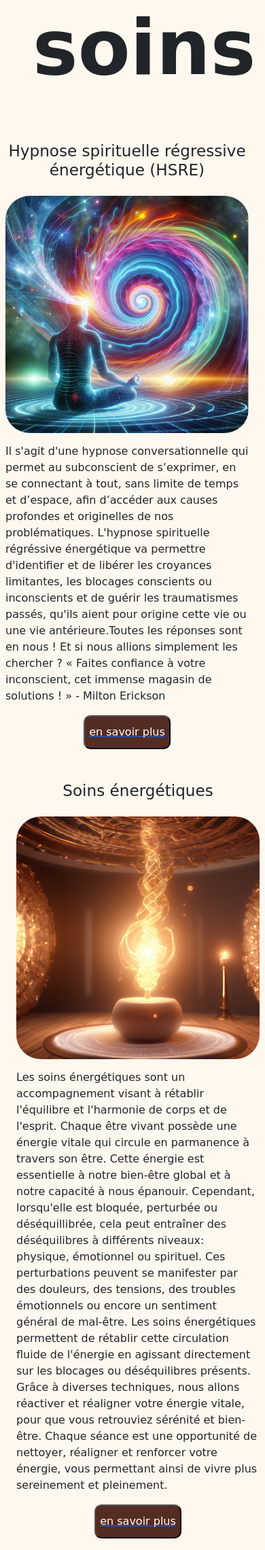
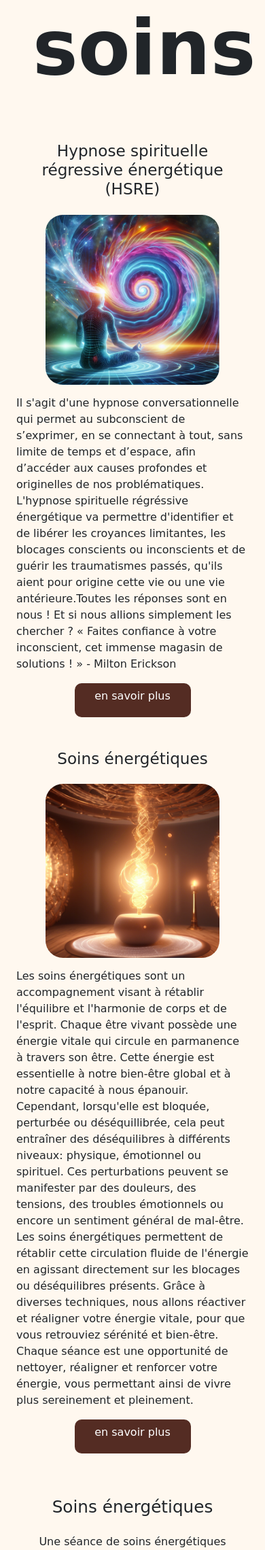
Before and after one commit to yoannfb/l-amagit, a PHP site: the page made by public/les soins.php in a window 390 px wide. Shown: the part 401-2681 px from the top of the page at 68% size. Run offline with PHP 8.4, Linux system fonts and the light colour scheme; some libraries are stand-ins or nearby versions.

Commit message:
maj les soins.php et les soins.css

```diff
--- a/public/css/les soins.css
+++ b/public/css/les soins.css
@@ -3,9 +3,9 @@ section {
 }
 .energy img {
     border-radius: 10%;
-    display: block;
+    /*display: block;*/
     margin: 15px auto; /* centre l’image horizontalement */
-    max-width: 100%;   /* pour éviter qu’elle dépasse sur mobile */
+    max-width: 75%;   /* pour éviter qu’elle dépasse sur mobile */
     height: auto;
 
 }
@@ -15,7 +15,6 @@ h3 {
 }
 
 .bouton {
-    display: block;
     width: 100%;
     text-align: center;
     font-family: cursive;
--- a/public/les soins.php
+++ b/public/les soins.php
@@ -6,10 +6,11 @@ include('includes/header.php'); ?>
 
 <section class="col-lg-12 col-md-12 col-sm-12">
         <h1 class="text-center p-5">Les soins</h1>
-        <div class="col-lg-12 col-md-12 col-sm-12 d-flex flex-column flex-md-row justify-content-center align-items-center mx-2 pt-3 pe-3 pb-5 energy">
+        <div class="col-lg-12 col-md-12 col-sm-12 d-flex flex-column justify-content-center align-items-center mx-2 pt-3 px-3 pb-5 energy">
                 <h3>Hypnose spirituelle régressive énergétique (HSRE)</h3>
-                <img src="../assets/images/678fc8_93bd6e0c106f4828b692b79022c24650~mv2.webp" data-aos="zoom-in" alt="">
-                <p class="col-lg-8 col-md-8 col-sm-12 mx-auto">
+                <div class="d-flex flex-column flex-md-row align-items-center justify-content-center w-100 energy">
+                    <img src="../assets/images/678fc8_93bd6e0c106f4828b692b79022c24650~mv2.webp" data-aos="zoom-in" alt="">
+                    <p class="col-lg-6 col-md-8 col-sm-12 mx-auto">
                     Il s'agit d'une hypnose conversationnelle qui permet au subconscient de s’exprimer, en se connectant à tout, sans limite de temps et d’espace, afin d’accéder aux causes profondes et originelles de nos problématiques.
 
 L'hypnose spirituelle régréssive énergétique va permettre d'identifier et de libérer les croyances limitantes, les blocages conscients ou inconscients et de guérir les traumatismes passés, qu'ils aient pour origine cette vie ou une vie antérieure.
@@ -21,20 +22,26 @@ Toutes les réponses sont en nous ! Et si nous allions simplement les chercher ?
 
 
 « Faites confiance à votre inconscient, cet immense magasin de solutions ! » - Milton Erickson
-                </p>
-                <a href="#HSRE"><button class="bouton">en savoir plus</button></a>
+                    </p>
+                </div>
+                <a href="#HSRE" class="btn bouton d-block w-50 w-md-auto mx-auto">en savoir plus</a>
         </div>
 
-        <div class="col-lg-12 col-md-12 col-sm-12 d-flex flex-column flex-md-row justify-content-center align-items-center mx-2 ps-3 energy">
+        <div class="col-lg-12 col-md-12 col-sm-12 d-flex flex-column justify-content-center align-items-center mx-2 px-3 energy">
                 <h3>Soins énergétiques</h3>
-                <img src="../assets/images/678fc8_171a9bb02af14679941148508a215c7f~mv2.webp" data-aos="fade-down" alt="">
-                <p class="col-lg-8 col-md-8 col-sm-12 mx-auto">Les soins énergétiques sont un accompagnement visant à rétablir l'équilibre et l'harmonie de corps et de l'esprit. Chaque être vivant possède une énergie vitale qui circule en parmanence à travers son être. Cette énergie est essentielle à notre bien-être global et à notre capacité à nous épanouir. Cependant, lorsqu'elle est bloquée, perturbée ou déséquillibrée, cela peut entraîner des déséquilibres à différents niveaux: physique, émotionnel ou spirituel. Ces perturbations peuvent se manifester par des douleurs, des tensions, des troubles émotionnels ou encore un sentiment général de mal-être.
+                <div class="d-flex flex-column flex-md-row align-items-center justify-content-center w-100">
+                    <img src="../assets/images/678fc8_171a9bb02af14679941148508a215c7f~mv2.webp" data-aos="fade-down" alt="">
+                    <p class="col-lg-6 col-md-8 col-sm-12 mx-auto">Les soins énergétiques sont un accompagnement visant à rétablir l'équilibre et l'harmonie de corps et de l'esprit. Chaque être vivant possède une énergie vitale qui circule en parmanence à travers son être. Cette énergie est essentielle à notre bien-être global et à notre capacité à nous épanouir. Cependant, lorsqu'elle est bloquée, perturbée ou déséquillibrée, cela peut entraîner des déséquilibres à différents niveaux: physique, émotionnel ou spirituel. Ces perturbations peuvent se manifester par des douleurs, des tensions, des troubles émotionnels ou encore un sentiment général de mal-être.
 
                 Les soins énergétiques permettent de rétablir cette circulation fluide de l'énergie en agissant directement sur les blocages ou déséquilibres présents. Grâce à diverses techniques, nous allons réactiver et réaligner votre énergie vitale, pour que vous retrouviez sérénité et bien-être. Chaque séance est une opportunité de nettoyer, réaligner et renforcer votre énergie, vous permettant ainsi de vivre plus sereinement et pleinement.
 
                 </p>
-                <a href="#soins énergétiques"><button class="bouton">en savoir plus</button></a>
+                </div>
+
+                <a href="#HSRE" class="btn bouton d-block w-50 w-md-auto mx-auto">en savoir plus</a>
         </div>
+
+
 
     </section>
     <section class="col-lg-12 col-md-12 col-sm-12 d-flex flex-column text-center p-5" id="soins énergétiques">
```
